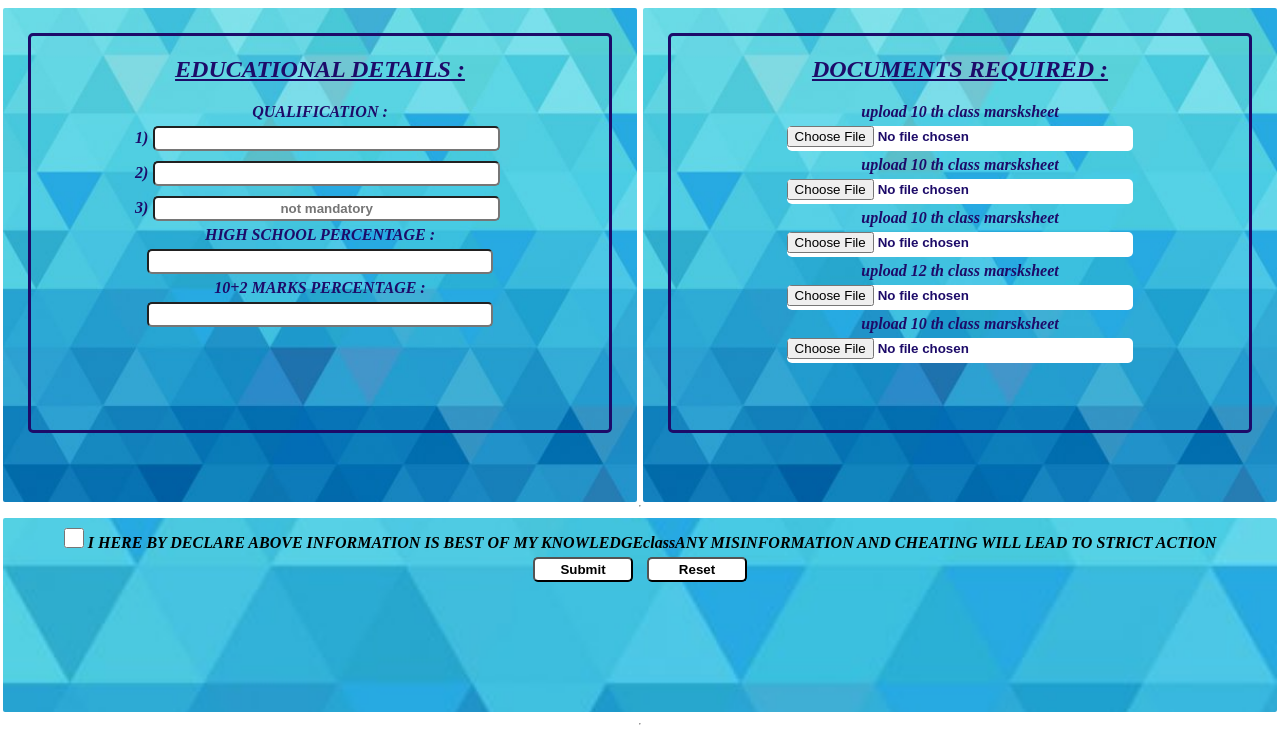
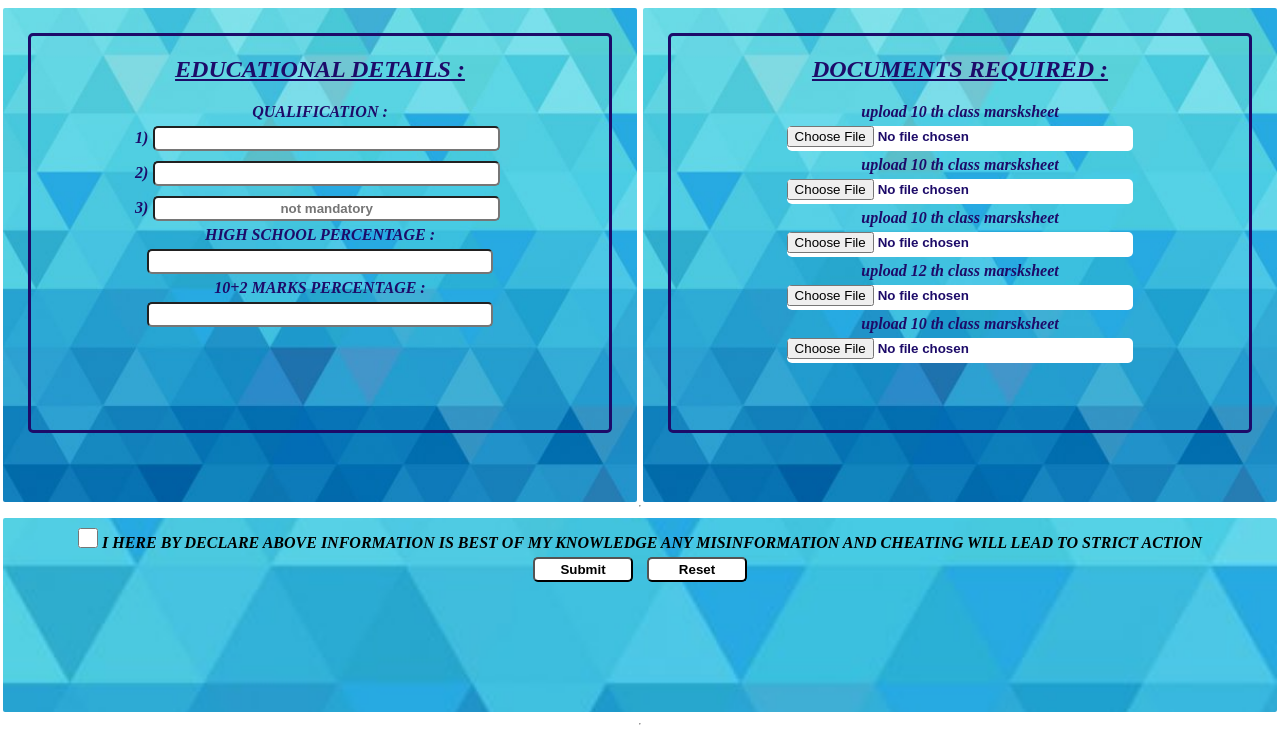
Before and after one commit to harshverma250202/ecellproject1, a plain HTML site: page index.html in a window 1280 px wide. Shown: the part 711-1444 px from the top of the page. Drawn offline with Linux system fonts and the light colour scheme.

Commit message:
Update index.html

```diff
--- a/index.html
+++ b/index.html
@@ -138,7 +138,7 @@
             <div class="column1">
 
                 <input id="check" type="checkbox" name="terms" id="box" required>
-                <label for="terms">I HERE BY DECLARE ABOVE INFORMATION IS BEST OF MY KNOWLEDGEclassANY MISINFORMATION
+                <label for="terms">I HERE BY DECLARE ABOVE INFORMATION IS BEST OF MY KNOWLEDGE ANY MISINFORMATION
                     AND CHEATING WILL LEAD TO STRICT ACTION</label>
 
                 <br>
```
